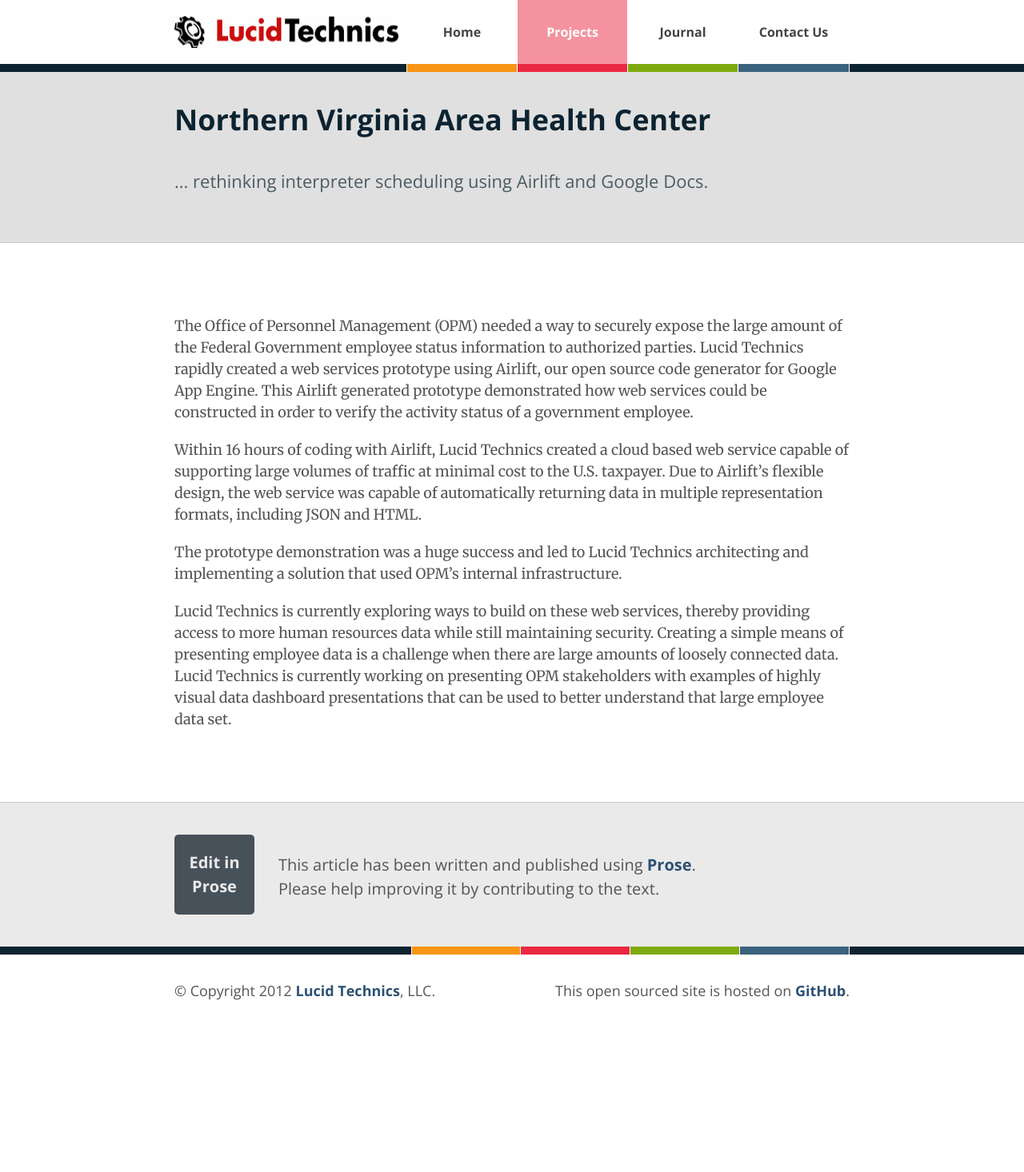
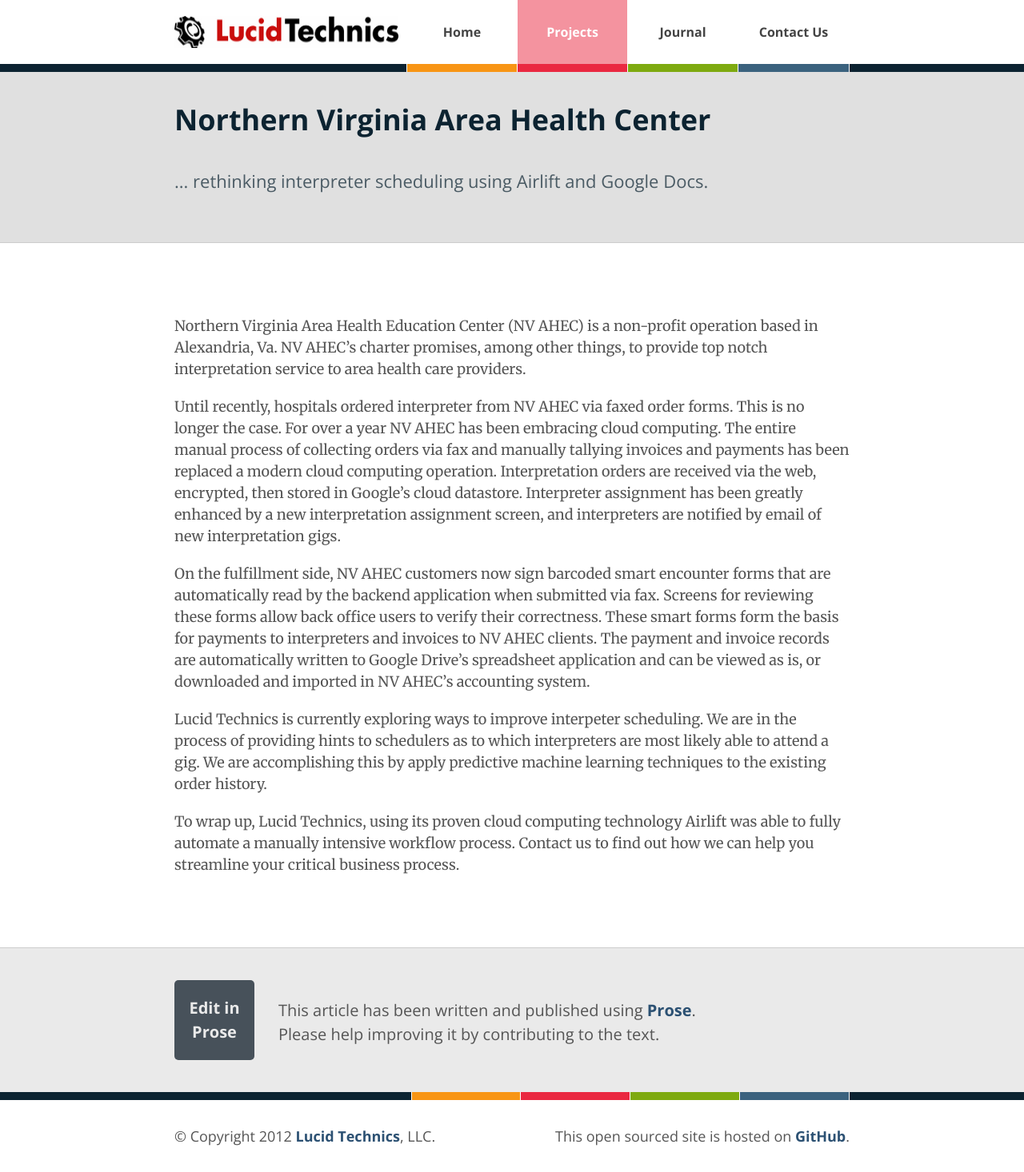
Before and after one commit to LucidTechnics/lucidtechnics.github.com, a Jekyll site: the page built from _posts/projects/0100-01-03-nvahec.md, in a window 1280 px wide. Shown: the whole page at 80% size. Built offline with Jekyll 4.4.1, drawn with Linux system fonts in a browser that asks for light colours; nearby versions of some CDN libraries; before the commit the page ends 1284 px from its top, so only the background shows below that.

Commit message:
Updated _posts/projects/0100-01-03-nvahec.md

```diff
--- a/_posts/projects/0100-01-03-nvahec.md
+++ b/_posts/projects/0100-01-03-nvahec.md
@@ -12,10 +12,12 @@
 published: true
 ---
 
-The Office of Personnel Management (OPM) needed a way to securely expose the large amount of the Federal Government employee status information to authorized parties.  Lucid Technics rapidly created a web services prototype using Airlift, our open source code generator for Google App Engine.  This Airlift generated prototype demonstrated how web services could be constructed in order to verify the activity status of a government employee.
+Northern Virginia Area Health Education Center (NV AHEC) is a non-profit operation based in Alexandria, Va. NV AHEC's charter promises, among other things, to provide top notch interpretation service to area health care providers.
 
-Within 16 hours of coding with Airlift, Lucid Technics created a cloud based web service capable of supporting large volumes of traffic at minimal cost to the U.S. taxpayer. Due to Airlift's flexible design, the web service was capable of automatically returning data in multiple representation formats, including JSON and HTML.
+Until recently, hospitals ordered interpreter from NV AHEC via faxed order forms.  This is no longer the case.  For over a year NV AHEC has been embracing cloud computing.  The entire manual process of collecting orders via fax and manually tallying invoices and payments has been replaced a modern cloud computing operation.  Interpretation orders are received via the web, encrypted, then stored in Google's cloud datastore.  Interpreter assignment has been greatly enhanced by a new interpretation assignment screen, and interpreters are notified by email of new interpretation gigs.
 
-The prototype demonstration was a huge success and led to Lucid Technics architecting and implementing a solution that used OPM's internal infrastructure.
+On the fulfillment side, NV AHEC customers now sign barcoded smart encounter forms that are automatically read by the backend application when submitted via fax.  Screens for reviewing these forms allow back office users to verify their correctness.  These smart forms form the basis for payments to interpreters and invoices to NV AHEC clients.  The payment and invoice records are automatically written to Google Drive's spreadsheet application and can be viewed as is, or downloaded and imported in NV AHEC's accounting system.
 
-Lucid Technics is currently exploring ways to build on these web services, thereby providing access to more human resources data while still maintaining security.  Creating a simple means of presenting employee data is a challenge when there are large amounts of loosely connected data. Lucid Technics is currently working on presenting OPM stakeholders with examples of highly visual data dashboard presentations that can be used to better understand that large employee data set.
+Lucid Technics is currently exploring ways to improve interpeter scheduling.  We are in the process of providing hints to schedulers as to which interpreters are most likely able to attend a gig.  We are accomplishing this by apply predictive machine learning techniques to the existing order history.
+
+To wrap up, Lucid Technics, using its proven cloud computing technology Airlift was able to fully automate a manually intensive workflow process.  Contact us to find out how we can help you streamline your critical business process.
```
